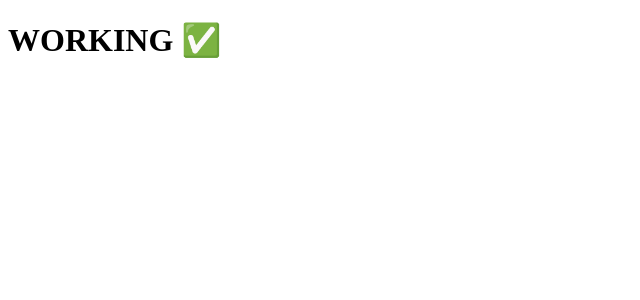
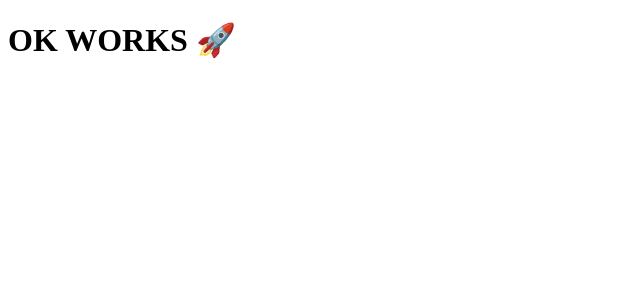
Before and after one commit to bestdomainua-coder/domains-market, a Next.js app: page / in a window 1280 px wide. Shown: the top 300 px of the page, without its empty margins (0-640 px from the left). Built offline with nearby package versions, Linux system fonts and the light colour scheme.

Commit message:
Update page.tsx

```diff
--- a/app/page.tsx
+++ b/app/page.tsx
@@ -1,3 +1,3 @@
 export default function Home() {
-  return <h1>WORKING ✅</h1>;
+  return <h1>OK WORKS 🚀</h1>;
 }
```
